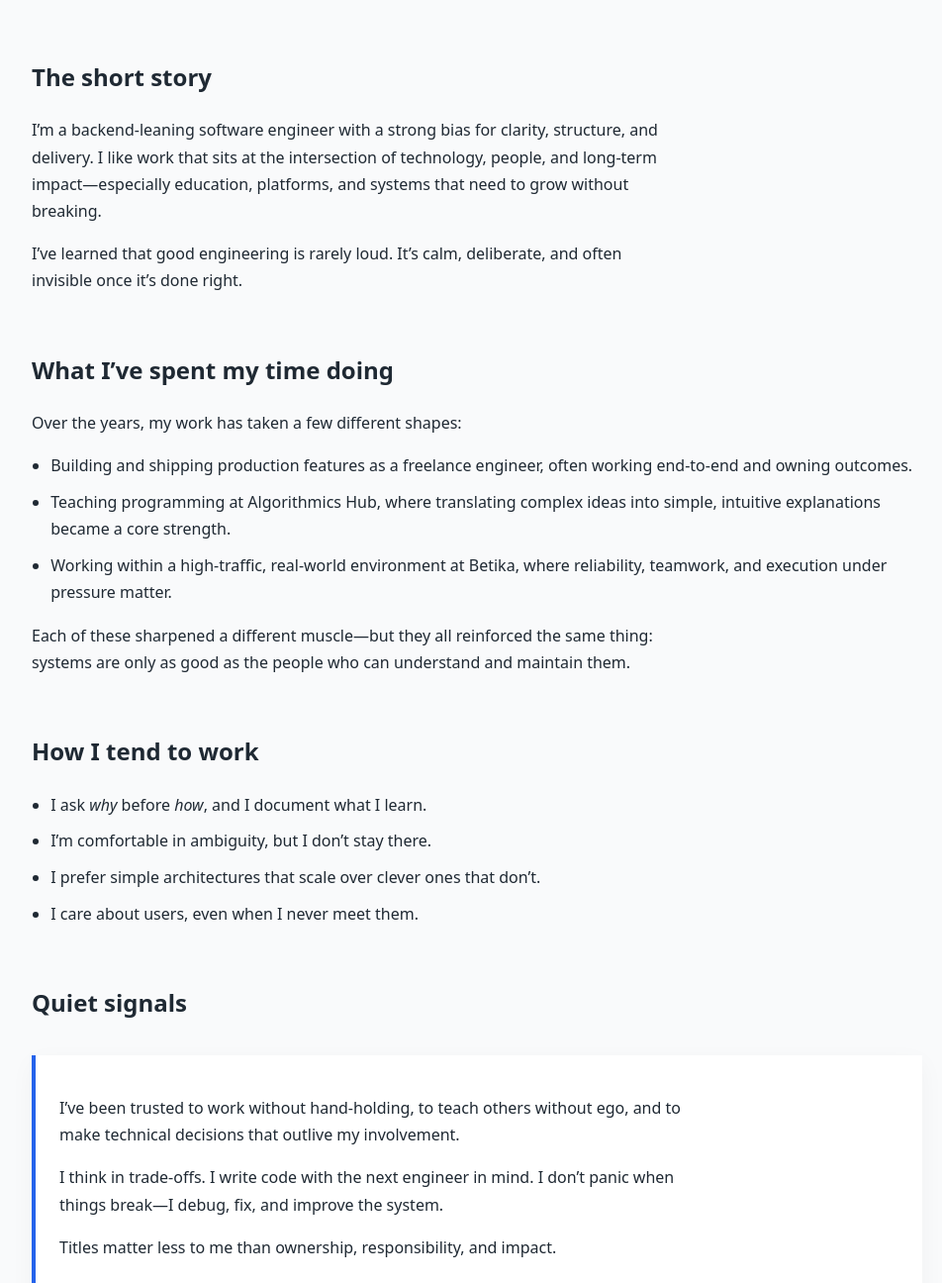
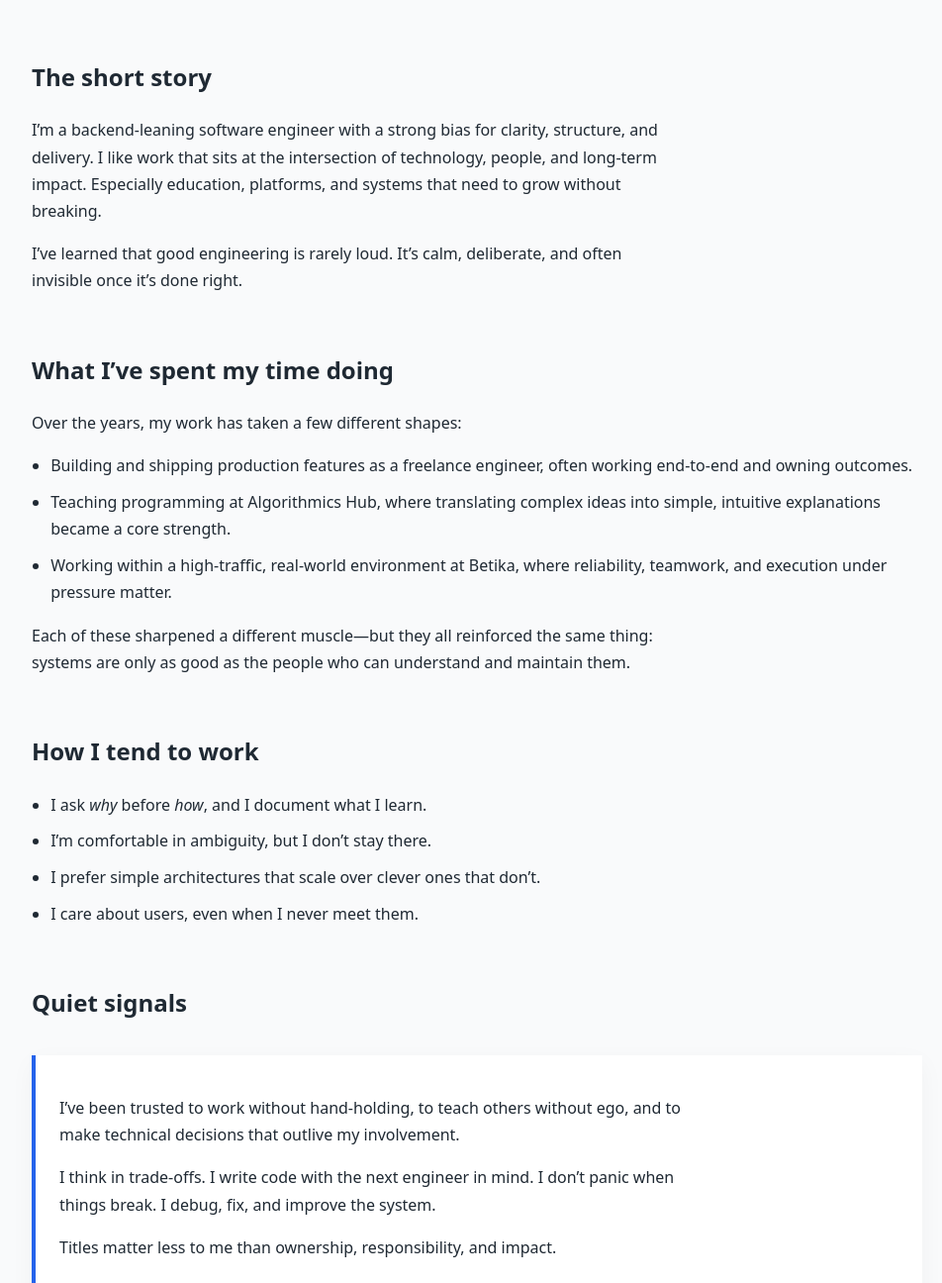
Before and after one commit to maxine-mwanda/about-me, a plain HTML site: page index.html in a window 1280 px wide. Shown: the part 204-1500 px from the top of the page at 99% size, without its empty margins (158-1110 px from the left). Drawn offline with Linux system fonts and the light colour scheme.

Commit message:
Add index.html

```diff
--- a/index.html
+++ b/index.html
@@ -92,7 +92,7 @@
       <p>
         I’m a backend-leaning software engineer with a strong bias for clarity, structure,
         and delivery. I like work that sits at the intersection of technology, people,
-        and long-term impact—especially education, platforms, and systems that need to
+        and long-term impact. Especially education, platforms, and systems that need to
         grow without breaking.
       </p>
       <p>
@@ -145,7 +145,7 @@
         </p>
         <p>
           I think in trade-offs. I write code with the next engineer in mind.
-          I don’t panic when things break—I debug, fix, and improve the system.
+          I don’t panic when things break. I debug, fix, and improve the system.
         </p>
         <p>
           Titles matter less to me than ownership, responsibility, and impact.
```
